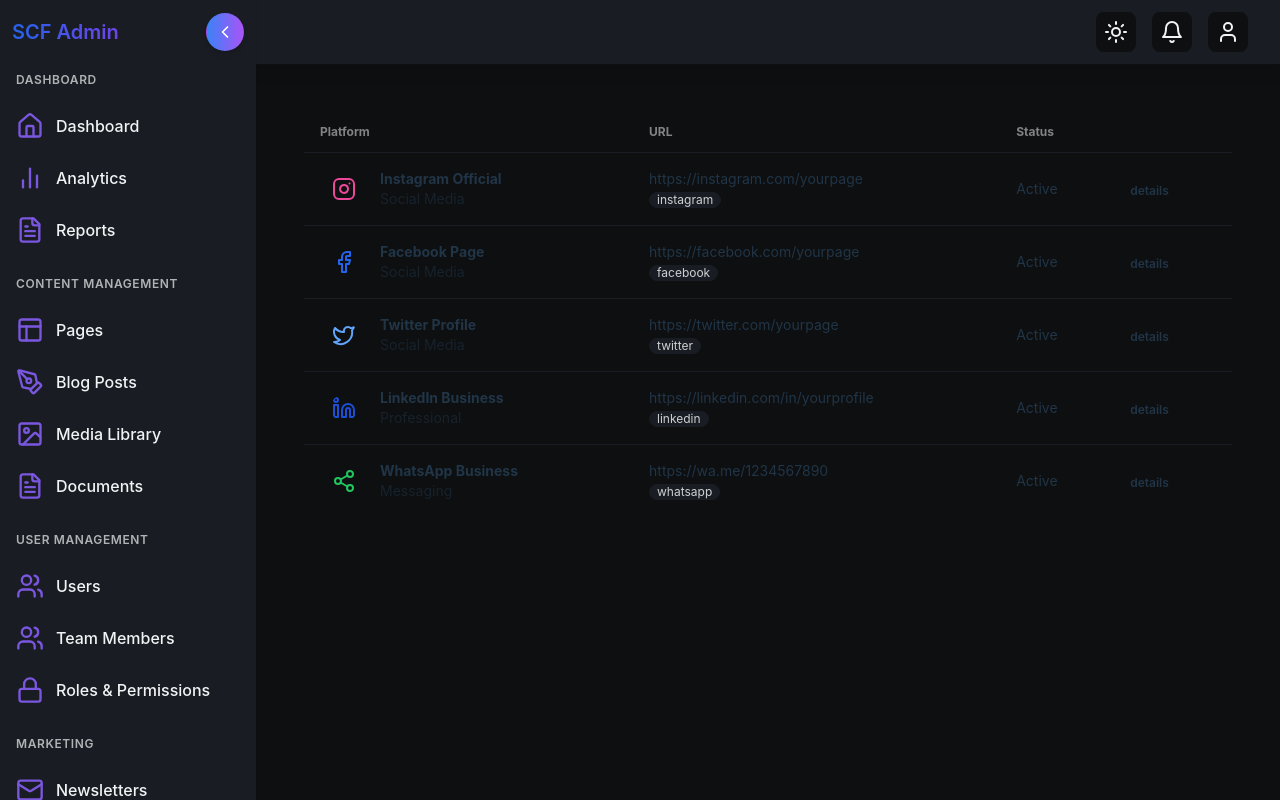
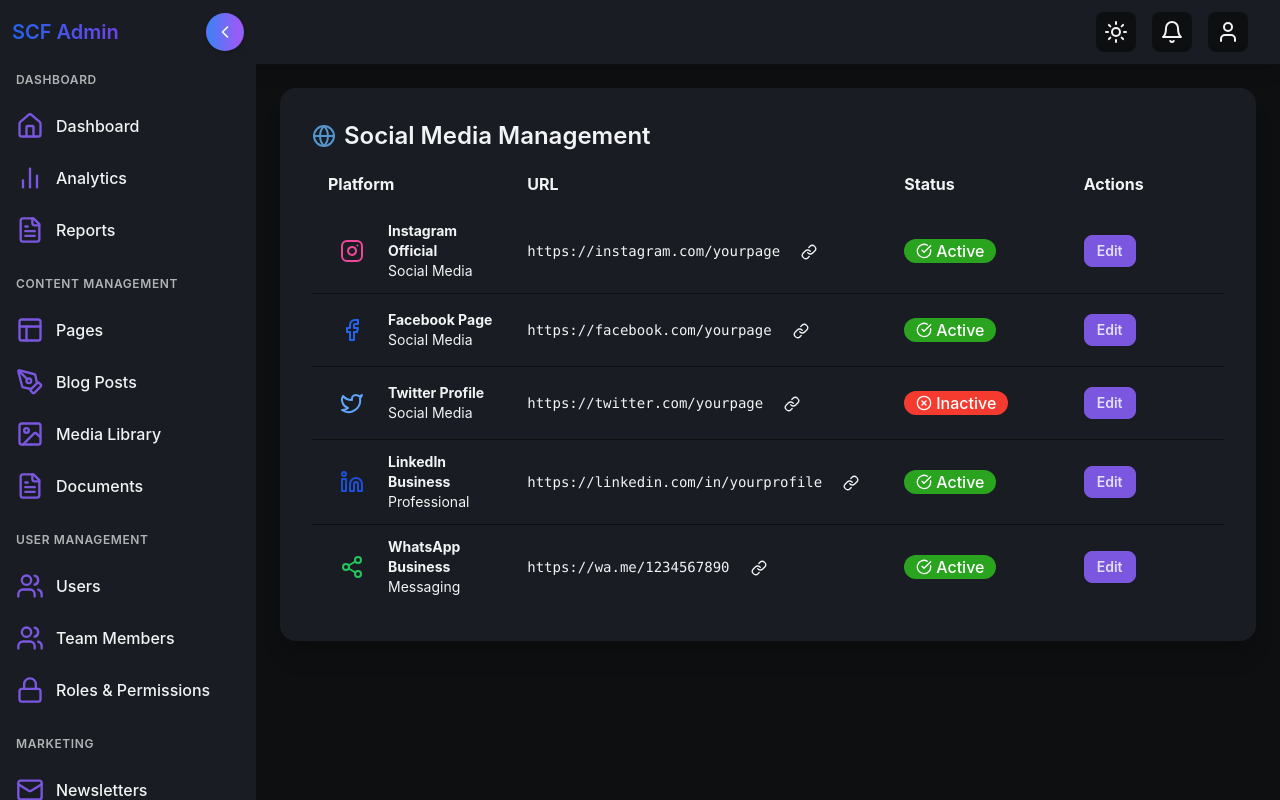
Before and after one commit to Sangi2020/scf-cms-web, a React (Vite) app: page /social in a window 1280 px wide. Built offline with nearby package versions, Linux system fonts and the light colour scheme.

Commit message:
updated soclial media

```diff
--- a/src/pages/socialmedia/SocialMediaLayout.jsx
+++ b/src/pages/socialmedia/SocialMediaLayout.jsx
@@ -1,4 +1,3 @@
-
 import React, { useState } from 'react';
 import {
   Instagram,
@@ -6,8 +5,11 @@ import {
   Share2,
   Twitter,
   Linkedin,
+  Link as LinkIcon,
+  CheckCircle,
+  XCircle,
   Globe,
-  MapPin
+  Plus
 } from 'lucide-react';
 
 const SocialMediaLayout = () => {
@@ -16,43 +18,49 @@ const SocialMediaLayout = () => {
       url: "https://instagram.com/yourpage",
       name: "Instagram Official",
       region: "Social Media",
-      icon: "/api/placeholder/48/48"
+      active: true,
+      lastChecked: "2024-03-15"
     },
     facebook: {
       url: "https://facebook.com/yourpage",
       name: "Facebook Page",
       region: "Social Media",
-      icon: "/api/placeholder/48/48"
+      active: true,
+      lastChecked: "2024-03-15"
     },
     twitter: {
       url: "https://twitter.com/yourpage",
       name: "Twitter Profile",
       region: "Social Media",
-      icon: "/api/placeholder/48/48"
+      active: false,
+      lastChecked: "2024-03-14"
     },
     linkedin: {
       url: "https://linkedin.com/in/yourprofile",
       name: "LinkedIn Business",
       region: "Professional",
-      icon: "/api/placeholder/48/48"
+      active: true,
+      lastChecked: "2024-03-15"
     },
     whatsapp: {
       url: "https://wa.me/1234567890",
       name: "WhatsApp Business",
       region: "Messaging",
-      icon: "/api/placeholder/48/48"
+      active: true,
+      lastChecked: "2024-03-15"
     }
   });
 
   const [editing, setEditing] = useState(null);
   const [newLink, setNewLink] = useState("");
+  const [showAlert, setShowAlert] = useState(false);
 
   const platformIcons = {
-    instagram: <Instagram className="text-pink-500" />,
-    facebook: <Facebook className="text-blue-600" />,
-    whatsapp: <Share2 className="text-green-500" />,
-    twitter: <Twitter className="text-blue-400" />,
-    linkedin: <Linkedin className="text-blue-700" />
+    instagram: <Instagram className="w-6 h-6 text-pink-500" />,
+    facebook: <Facebook className="w-6 h-6 text-blue-600" />,
+    whatsapp: <Share2 className="w-6 h-6 text-green-500" />,
+    twitter: <Twitter className="w-6 h-6 text-blue-400" />,
+    linkedin: <Linkedin className="w-6 h-6 text-blue-700" />
   };
 
   const handleEditClick = (platform) => {
@@ -61,43 +69,85 @@ const SocialMediaLayout = () => {
   };
 
   const handleSaveClick = () => {
+    if (!isValidUrl(newLink)) {
+      alert("Please enter a valid URL");
+      return;
+    }
+
     setSocialLinks((prev) => ({
       ...prev,
       [editing]: {
         ...prev[editing],
-        url: newLink
+        url: newLink,
+        lastChecked: new Date().toISOString().split('T')[0]
       }
     }));
     setEditing(null);
   };
 
+  const isValidUrl = (url) => {
+    try {
+      new URL(url);
+      return true;
+    } catch {
+      return false;
+    }
+  };
+
+  const handleToggleStatus = (platform) => {
+    setSocialLinks((prev) => ({
+      ...prev,
+      [platform]: {
+        ...prev[platform],
+        active: !prev[platform].active
+      }
+    }));
+  };
+
+  const copyToClipboard = async (url) => {
+    try {
+      await navigator.clipboard.writeText(url);
+      alert("Link copied to clipboard!");
+    } catch (err) {
+      alert("Failed to copy link");
+    }
+  };
+
   return (
-    <div className="p-6">
+    <div className="card w-full bg-base-200 shadow-xl">
+      <div className="card-body">
+        <h2 className="card-title text-base md:text-2xl text-neutral-content flex items-center gap-2">
+          <Globe className="w-6 h-6 text-accent " />
+          Social Media Management
+        </h2>
+
+
         <div className="overflow-x-auto">
-        <table className="table w-full">
+          <table className="table w-full ">
             <thead>
-            <tr>
-
-              <th>Platform</th>
-              <th>URL</th>
-              <th>Status</th>
-              <th></th>
+              <tr className="text-base text-neutral-content">
+                <th className="w-1/4">Platform</th>
+                <th className="w-1/4">URL</th>
+                <th className="w-1/4">Status</th>
+                <th className="w-1/4 ">Actions</th>
               </tr>
             </thead>
             <tbody>
               {Object.entries(socialLinks).map(([platform, details]) => (
-              <tr key={platform}>
+                <tr key={platform}className='border-t border-base-300'>
 
-                <td>
+                  <td className='text-neutral-content'>
                     <div className="flex items-center gap-3">
-                    <div className="avatar w-12 h-12  flex items-center justify-center">
-                      <div className="mask mask-squircle text-center  bg-base-300 ">
+                      <div className="avatar placeholder">
+                        <div className="bg-base-200 rounded-lg w-12 h-12">
+                          <div className="flex items-center justify-center ">
                             {platformIcons[platform]}
+                          </div>
                         </div>
                       </div>
                       <div>
                         <div className="font-bold">{details.name}</div>
-                      <div className="text-sm opacity-50">{details.region}</div>
+                        <div className="text-sm">{details.region}</div>
                       </div>
                     </div>
                   </td>
@@ -107,44 +157,63 @@ const SocialMediaLayout = () => {
                         type="text"
                         value={newLink}
                         onChange={(e) => setNewLink(e.target.value)}
-                      className="input input-bordered w-full max-w-xs"
+                        className="input input-bordered w-full max-w-xs text-neutral-content"
                       />
                     ) : (
-                    <div>
-                      {details.url}
-                      <br/>
-                      <span className="badge badge-ghost badge-sm">{platform}</span>
+                      <div className="flex items-center gap-2">
+                        <span className="truncate font-mono max-w-xs text-neutral-content">{details.url}</span>
+                        <button
+                          onClick={() => copyToClipboard(details.url)}
+                          className="btn btn-ghost btn-sm"
+                        >
+                          <LinkIcon className="w-4 h-4 text-neutral-content" />
+                        </button>
                       </div>
                     )}
                   </td>
-                <td>Active</td>
-                <th>
+                  <td>
+                    <button
+                      onClick={() => handleToggleStatus(platform)}
+                      className={`badge badge-lg text-white ${details.active ? 'badge-success' : 'badge-error'} gap-1`}
+                    >
+                      {details.active ? (
+                        <CheckCircle className="w-4 h-4" />
+                      ) : (
+                        <XCircle className="w-4 h-4" />
+                      )}
+                      {details.active ? 'Active' : 'Inactive'}
+                    </button>
+                  </td>
+                  <td className="">
                     {editing === platform ? (
-                    <div className="flex space-x-2">
-                      <button className="btn btn-ghost btn-xs" onClick={handleSaveClick}>
-                        save
+                      <div className="flex gap-2">
+                        <button
+                          className="btn btn-success btn-sm text-white"
+                          onClick={handleSaveClick}
+                        >
+                          Save
                         </button>
                         <button
-                        className="btn btn-ghost btn-xs"
+                          className="btn btn-error text-white btn-sm"
                           onClick={() => setEditing(null)}
                         >
-                        cancel
+                          Cancel
                         </button>
                       </div>
                     ) : (
                       <button
-                      className="btn btn-ghost btn-xs"
+                        className="btn btn-primary btn-sm"
                         onClick={() => handleEditClick(platform)}
                       >
-                      details
+                        Edit
                       </button>
                     )}
-                </th>
+                  </td>
                 </tr>
               ))}
             </tbody>
-
           </table>
+        </div>
       </div>
     </div>
   );
```
Lines whose indentation alone changed are shown as unchanged.
